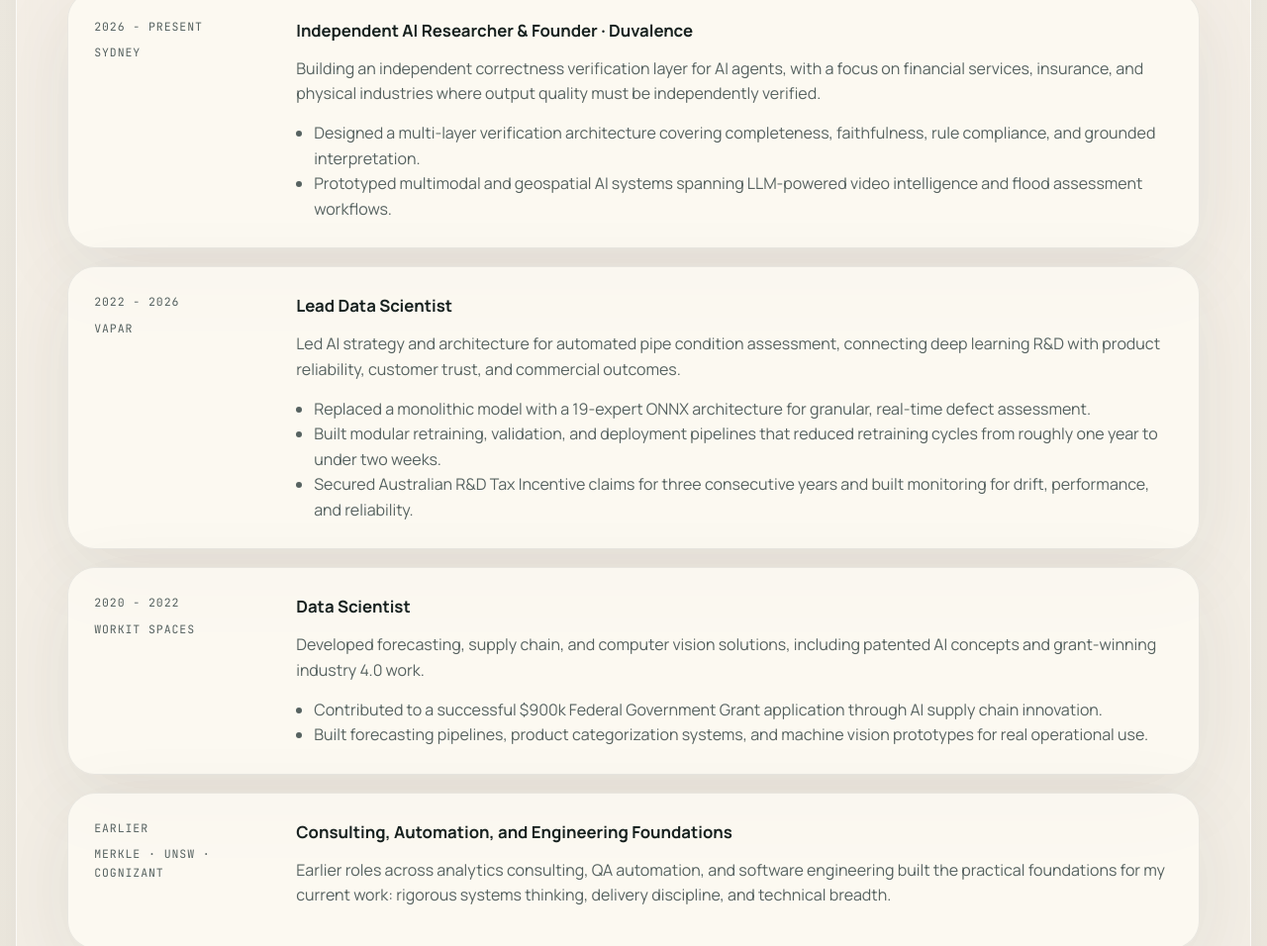
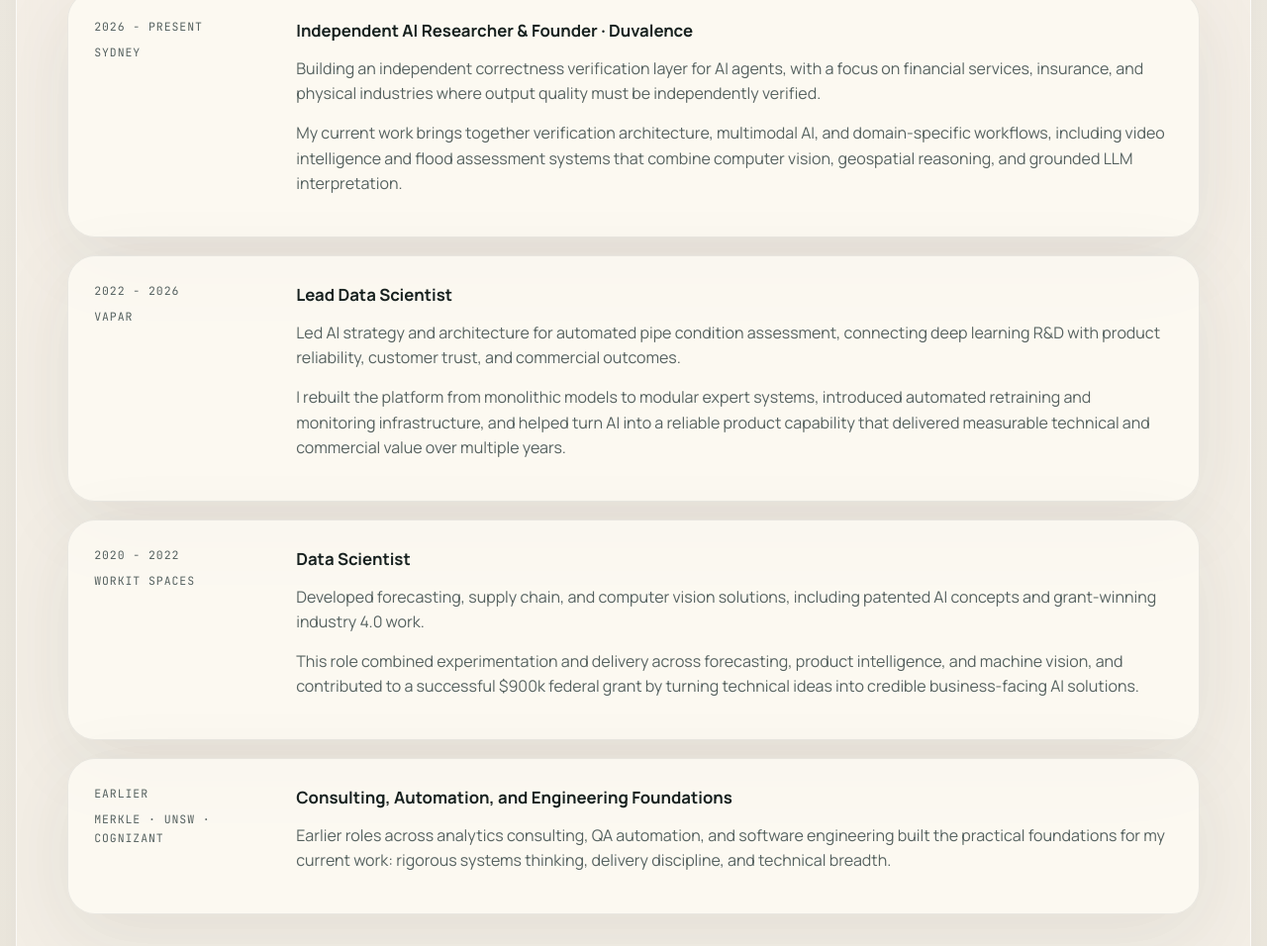
Before and after one commit to flyhigh0321/elakkiya-portfolio, a plain HTML site: page index.html in a window 1280 px wide. Shown: the part 3260-4216 px from the top of the page at 99% size. Drawn offline with Linux system fonts and the light colour scheme.

Commit message:
Rewrite experience section summaries

```diff
--- a/index.html
+++ b/index.html
@@ -189,10 +189,11 @@
                 Building an independent correctness verification layer for AI agents, with a focus on financial
                 services, insurance, and physical industries where output quality must be independently verified.
               </p>
-              <ul class="bullet-list">
-                <li>Designed a multi-layer verification architecture covering completeness, faithfulness, rule compliance, and grounded interpretation.</li>
-                <li>Prototyped multimodal and geospatial AI systems spanning LLM-powered video intelligence and flood assessment workflows.</li>
-              </ul>
+              <p>
+                My current work brings together verification architecture, multimodal AI, and domain-specific
+                workflows, including video intelligence and flood assessment systems that combine computer vision,
+                geospatial reasoning, and grounded LLM interpretation.
+              </p>
             </div>
           </article>
 
@@ -207,11 +208,11 @@
                 Led AI strategy and architecture for automated pipe condition assessment, connecting deep learning R&amp;D
                 with product reliability, customer trust, and commercial outcomes.
               </p>
-              <ul class="bullet-list">
-                <li>Replaced a monolithic model with a 19-expert ONNX architecture for granular, real-time defect assessment.</li>
-                <li>Built modular retraining, validation, and deployment pipelines that reduced retraining cycles from roughly one year to under two weeks.</li>
-                <li>Secured Australian R&amp;D Tax Incentive claims for three consecutive years and built monitoring for drift, performance, and reliability.</li>
-              </ul>
+              <p>
+                I rebuilt the platform from monolithic models to modular expert systems, introduced automated
+                retraining and monitoring infrastructure, and helped turn AI into a reliable product capability that
+                delivered measurable technical and commercial value over multiple years.
+              </p>
             </div>
           </article>
 
@@ -226,10 +227,11 @@
                 Developed forecasting, supply chain, and computer vision solutions, including patented AI concepts and
                 grant-winning industry 4.0 work.
               </p>
-              <ul class="bullet-list">
-                <li>Contributed to a successful $900k Federal Government Grant application through AI supply chain innovation.</li>
-                <li>Built forecasting pipelines, product categorization systems, and machine vision prototypes for real operational use.</li>
-              </ul>
+              <p>
+                This role combined experimentation and delivery across forecasting, product intelligence, and machine
+                vision, and contributed to a successful $900k federal grant by turning technical ideas into credible
+                business-facing AI solutions.
+              </p>
             </div>
           </article>
 
```
